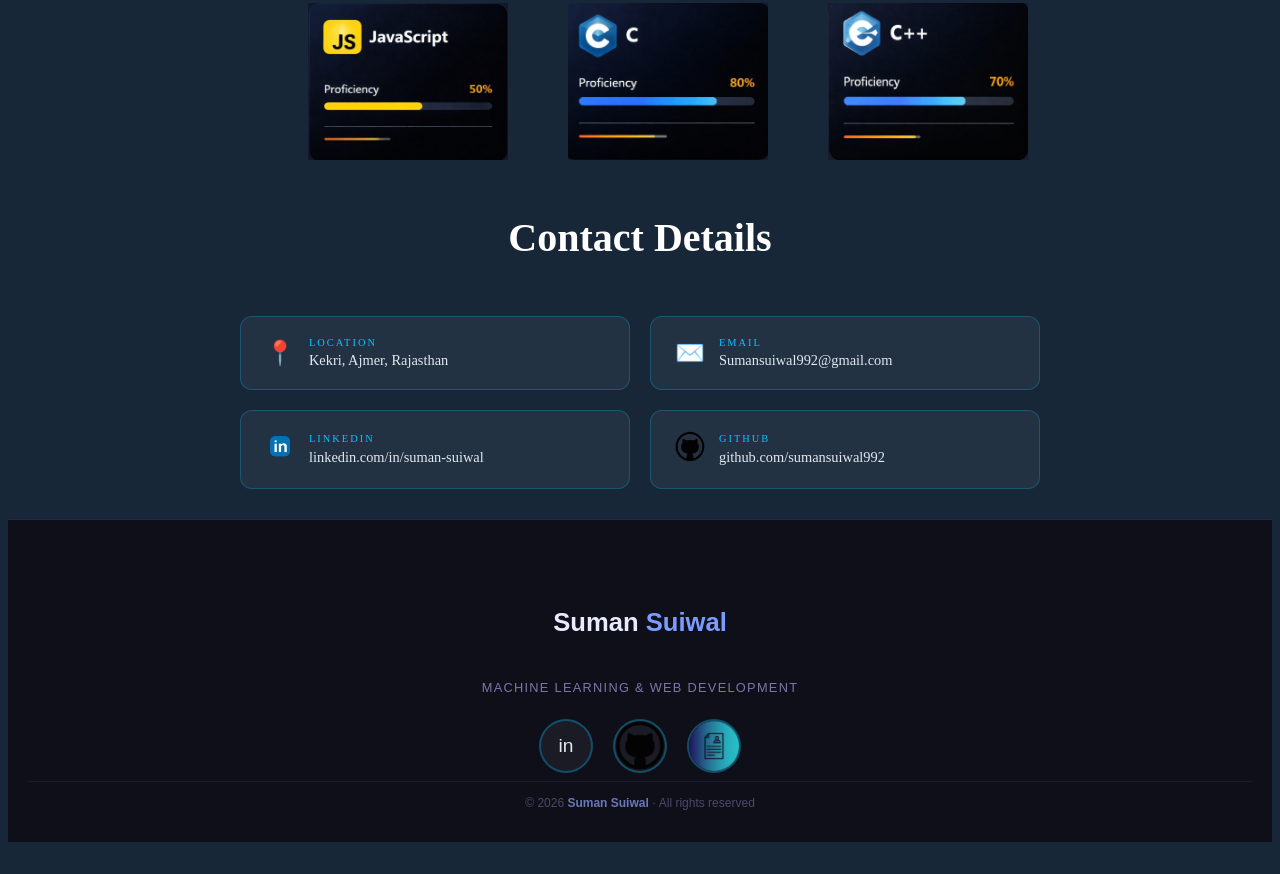
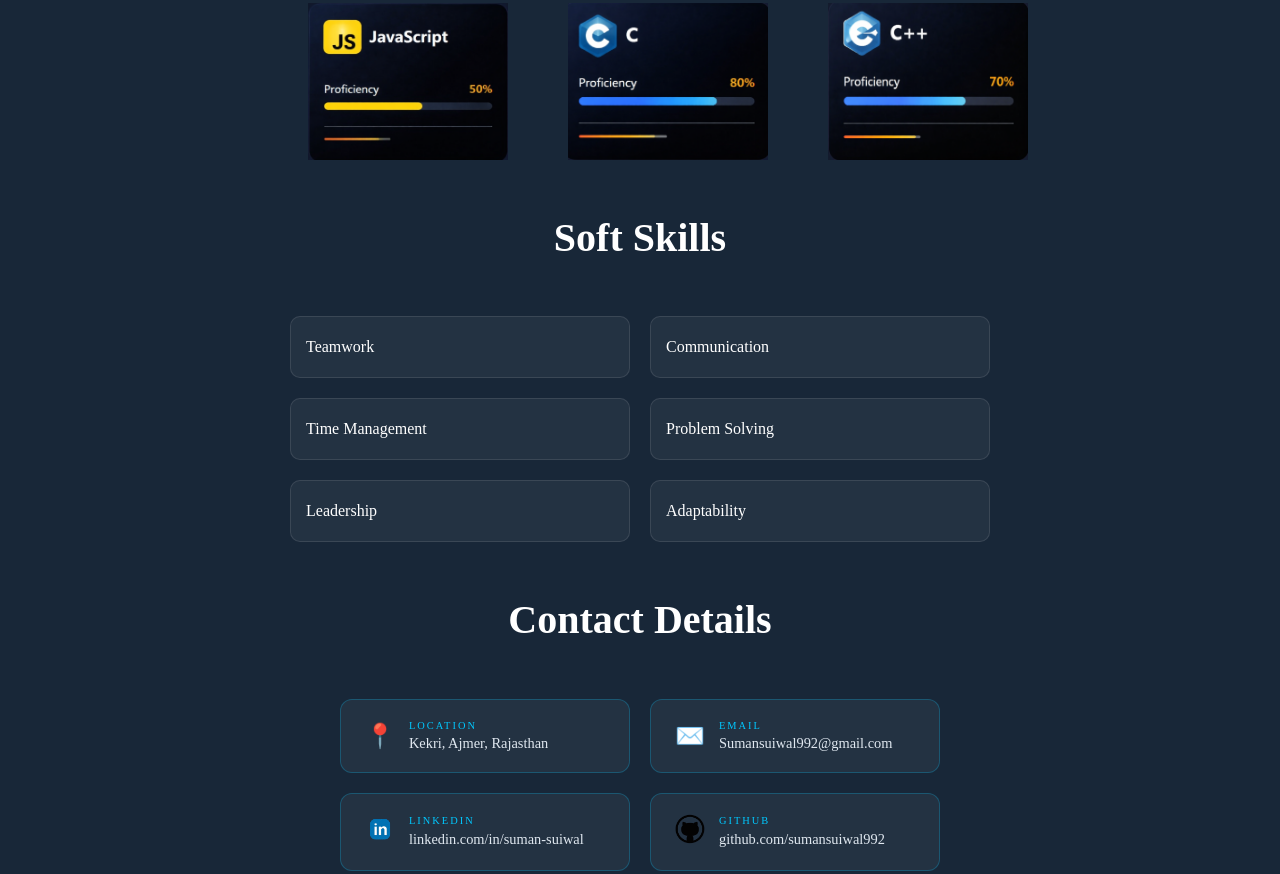
Before and after one commit to sumansuiwal992/synent-task1-portfolio-suman, a plain HTML site: page index.html in a window 1280 px wide. Shown: the part 1276-2150 px from the top of the page. Before the commit the page ends 2126 px from the top, so only its background shows below. Drawn offline with Linux system fonts and the light colour scheme.

Commit message:
added soft skills section

```diff
--- a/index.html
+++ b/index.html
@@ -34,8 +34,8 @@
 I am a quick learner and always ready to explore new opportunities that help me grow both personally and professionally. I believe in continuous learning and improving myself every day. I am also working on improving my communication and English speaking skills.
 
 My goal is to build a successful career in the IT field where I can use my skills, gain experience, and contribute to meaningful projects. I am always open to learning and new challenges.</p>
+      </div>
 
-      </div>
 
        <!--Skills Section-->
        <h2 id="Skills">Skills</h2>
@@ -47,6 +47,19 @@ My goal is to build a successful career in the IT field where I can use my skill
         <img src ="C  card.png" width="200px">
         <img src="C++ card.png" width="200px">
          </div>
+
+         <h2>Soft Skills</h2>
+        <div class="soft-skills-container">
+  <div class="skill-box">Teamwork</div>
+  <div class="skill-box">Communication</div>
+
+  <div class="skill-box">Time Management</div>
+  <div class="skill-box">Problem Solving</div>
+
+  <div class="skill-box">Leadership</div>
+  <div class="skill-box">Adaptability</div>
+
+</div>
 
        <!--Contact Section-->
 <h2 id="Contact">Contact Details</h2>
@@ -89,8 +102,6 @@ My goal is to build a successful career in the IT field where I can use my skill
 
           <!--footer section-->
   <footer>
-
-
     <h2>Suman <span>Suiwal</span></h2>
     <p class="tagline">Machine Learning & Web Development</p>
    <div class="social-link">
--- a/style.css
+++ b/style.css
@@ -51,7 +51,7 @@ nav{
   white-space: nowrap;
   display:inline-flex;
   width: 12ch;
-  animation: typing 2s steps(30) forwards,infinite ;
+  animation: typing 2s steps(30) forwards infinite ;
 }
 @keyframes typing {
   from { width: 0; }
@@ -78,8 +78,7 @@ h2{
     line-height:90px;
 }
 .summary{
-    margin-left:250px;
-    text-align:center;
+  text-align: center;
     border : 2px solid black;
     border-radius:20px;
     line-height:30px;
@@ -103,13 +102,43 @@ h2{
     font-style:oblique;
     font-family:cursive;
 }
+.soft-skills {
+  text-align: center;
+  margin-top: 40px;
+}
+
+.soft-skills-container {
+  display: grid;
+  grid-template-columns: repeat(2, 1fr); /* 2 equal columns */
+  gap: 20px;
+  max-width: 700px;
+  margin: auto;
+}
+
+.skill-box {
+  background: rgba(255, 255, 255, 0.05);
+  padding: 15px;
+  border-radius: 10px;
+  text-align: left;
+  border: 1px solid rgba(255,255,255,0.1);
+  transition: 0.3s;
+  height:30px;
+  display: flex;
+  align-items: center;
+}
+
+.skill-box:hover {
+  transform: scale(1.05);
+  box-shadow: 0 0 10px #00f7ff;
+}
+
 
 .contact-wrapper {
   display: grid;
   grid-template-columns: 1fr 1fr;
   gap: 20px;
-  max-width: 800px;
-  margin: 30px auto;
+  max-width:600px;
+  margin: 0px auto;
   padding: 0 20px;
 }
 
@@ -156,13 +185,6 @@ h2{
 .info-card a:hover {
      color: #00c8ff;
     }
-.line{
-    width:90%;
-    height:2px;
-    margin:20px auto;
-    background:linear-gradient(to right,#00f0ff , #a100ff,#00f0ff);
-    box-shadow:0 0 10px #00f0ff;
-}
 
 .social-link{
 display: flex;
@@ -194,6 +216,7 @@ align-items: center;
   box-shadow: 0 8px 25px rgba(0, 200, 255, 0.5);
 }
 footer {
+  margin-top:40px;
   background: #0f0f1a;
   border-top: 1px solid rgba(120,140,255,0.2);
   padding: 36px 20px 20px;
```
